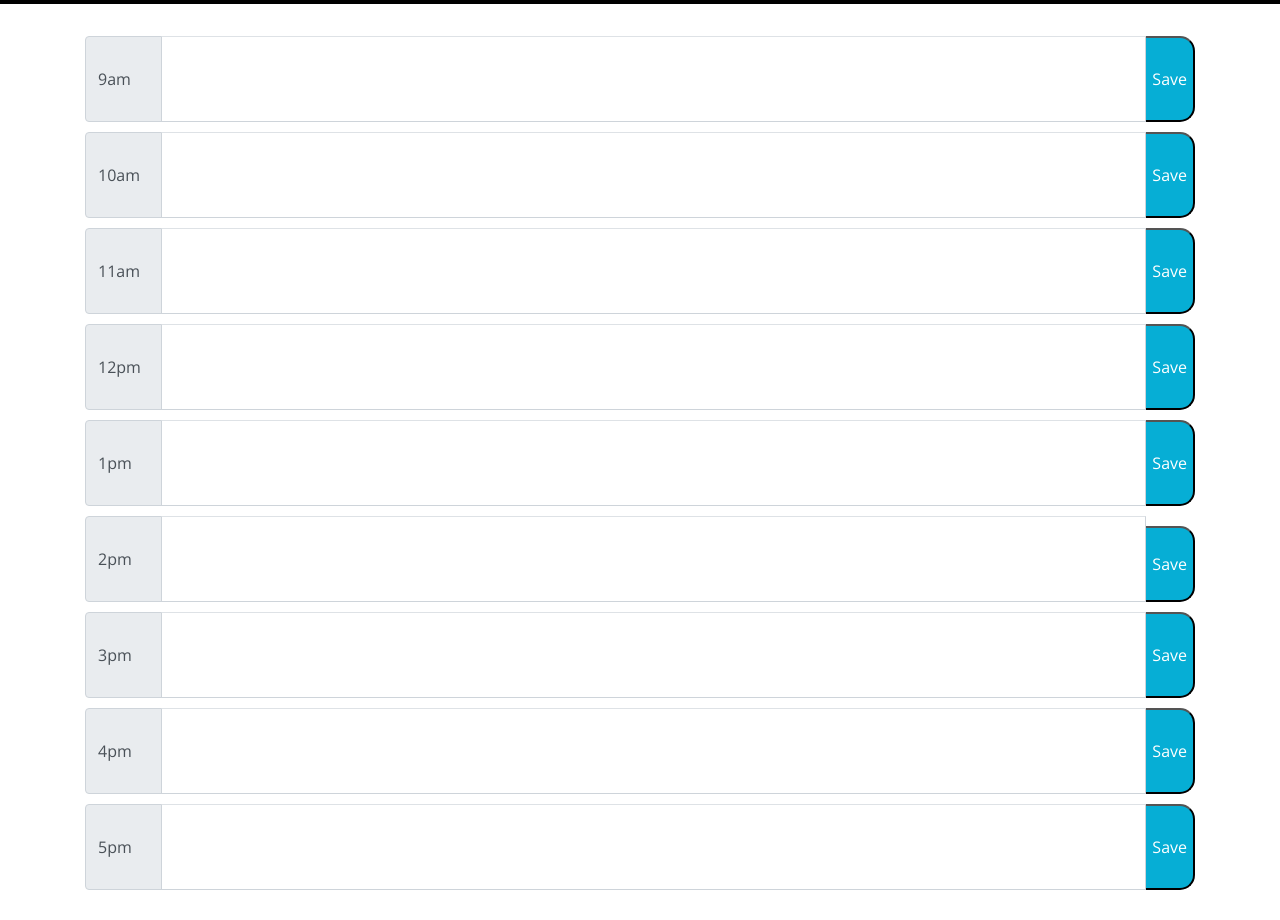
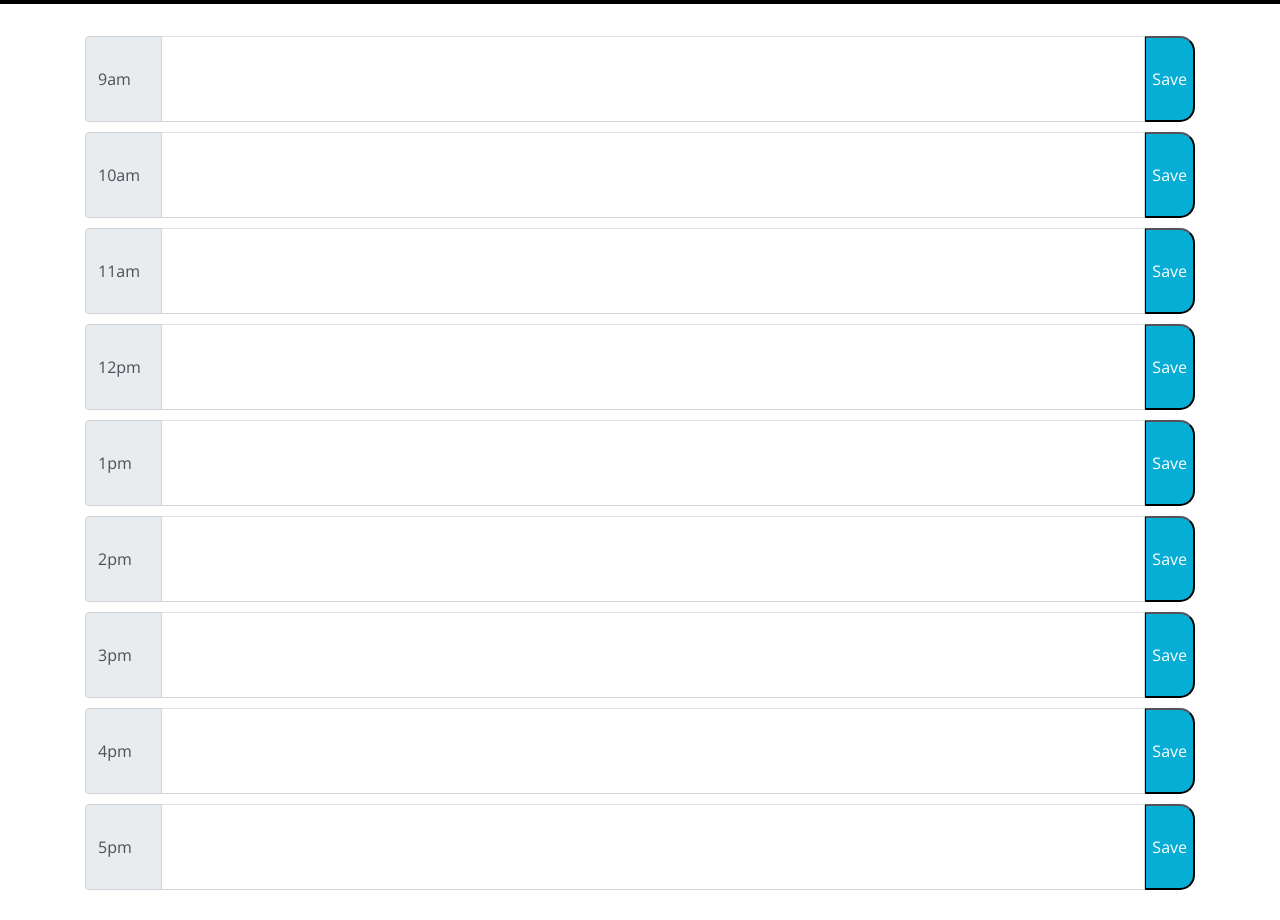
Before and after one commit to Mamii868/TheWorkPlanner, a plain HTML site: page index.html in a window 1280 px wide. Shown: the part 300-1220 px from the top of the page. Drawn offline with nearby package versions, Linux system fonts and the light colour scheme.

Commit message:
fixed save btn

```diff
--- a/index.html
+++ b/index.html
@@ -31,13 +31,11 @@
     <div class="container">
       <!-- Timeblocks go here -->
       <div class="input-group"style="margin-top: 10px"id="9am">
-        <div class="input-group-prepend">
-          <span class="input-group-text" style="width: 77px;">9am</span>
+        <div class="input-group-prepend"id="9am">
+          <div class="input-group-text" style="width: 77px;">9am</div>
         </div>
         <textarea class="border-top form-control w-75 content" rows="3" ></textarea>
-        <div class="input-group-append">
           <button class="saveBtn" type="button">Save</button>
-        </div>
       </div>
 
       <div class="input-group"style="margin-top: 10px"id="10am">
@@ -45,9 +43,7 @@
           <span class="input-group-text" style="width: 77px;">10am</span>
         </div>
         <textarea class="border-top form-control w-75 content" rows="3" ></textarea>
-        <div class="input-group-append">
           <button class="saveBtn" type="button">Save</button>
-        </div>
       </div>
 
       <div class="input-group"style="margin-top: 10px"id="11am">
@@ -55,9 +51,7 @@
           <span class="input-group-text" style="width: 77px;">11am</span>
         </div>
         <textarea class="border-top form-control w-75 content" rows="3" ></textarea>
-        <div class="input-group-append">
           <button class="saveBtn"type="button">Save</button>
-        </div>
       </div>
 
       <div class="input-group"style="margin-top: 10px"id="12pm">
@@ -65,9 +59,7 @@
           <span class="input-group-text" style="width: 77px;">12pm</span>
         </div>
         <textarea class="border-top form-control w-75 content" rows="3" ></textarea>
-        <div class="input-group-append">
           <button class="saveBtn" type="button">Save</button>
-        </div>
       </div>
 
       <div class="input-group" style="margin-top: 10px"id="1pm">
@@ -75,9 +67,7 @@
           <span class="input-group-text"  style="width: 77px;">1pm</span>
         </div>
         <textarea class="border-top form-control w-75 content" rows="3" ></textarea>
-        <div class="input-group-append">
           <button class="saveBtn" type="button">Save</button>
-        </div>
       </div>
 
       <div class="input-group"style="margin-top: 10px" id="2pm">
@@ -85,9 +75,7 @@
           <span class="input-group-text"  style="width: 77px;">2pm</span>
         </div>
         <textarea class="border-top form-control w-75 content" rows="3" ></textarea>
-        <div class="input-group-append"style="margin-top: 10px">
           <button class="saveBtn" type="button">Save</button>
-        </div>
       </div>
 
       <div class="input-group"style="margin-top: 10px" id="3pm">
@@ -95,9 +83,7 @@
           <span class="input-group-text"  style="width: 77px;">3pm</span>
         </div>
         <textarea class="border-top form-control w-75 content" rows="3" ></textarea>
-        <div class="input-group-append">
           <button class="saveBtn" type="button">Save</button>
-        </div>
       </div>
 
       <div class="input-group"style="margin-top: 10px" id="4pm">
@@ -105,9 +91,7 @@
           <span class="input-group-text"  style="width: 77px;">4pm</span>
         </div>
         <textarea class="border-top form-control w-75 content" rows="3" ></textarea>
-        <div class="input-group-append">
           <button class="saveBtn" type="button">Save</button>
-        </div>
       </div>
 
       <div class="input-group"style="margin-top: 10px; margin-bottom: 30px;" id="5pm">
@@ -115,9 +99,7 @@
           <span class="input-group-text"  style="width: 77px;">5pm</span>
         </div>
         <textarea class="border-top form-control w-75 content" rows="3" ></textarea>
-        <div class="input-group-append">
           <button class="saveBtn" type="button">Save</button>
-        </div>
       </div>
     </div>
 
```
